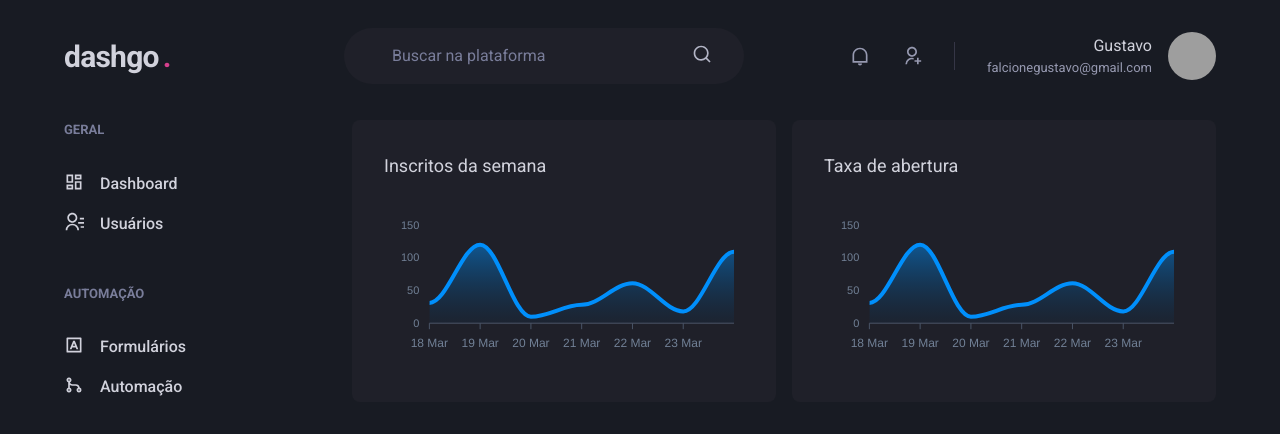
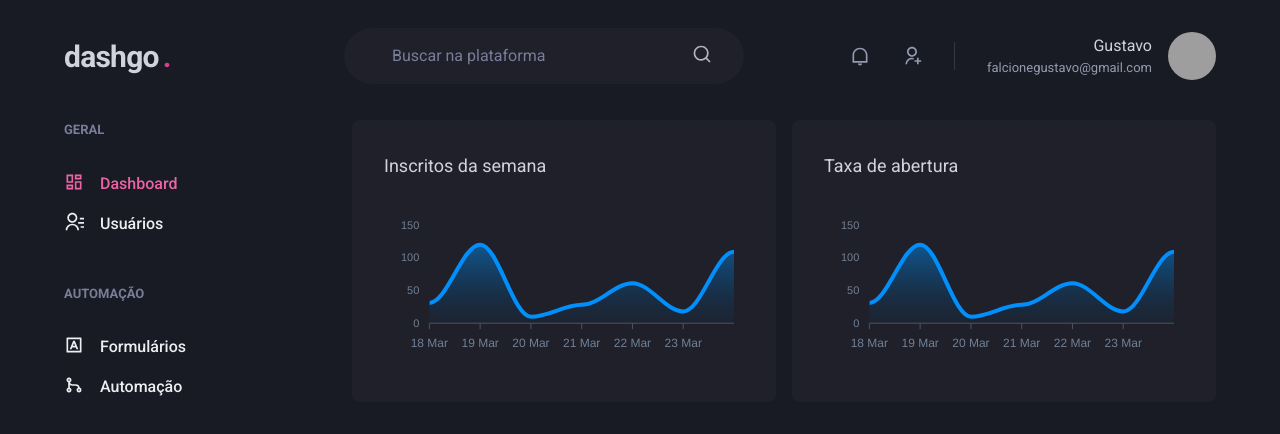
Before and after one commit to gustavofalcione/dashgo, a Next.js app: page /dashboard in a window 1280 px wide. Shown: the top 434 px of the page. Built offline with nearby package versions, Linux system fonts and the light colour scheme; grey boxes are pictures that could not be loaded.

Commit message:
Inserindo navegação e sinalizando link ativo

```diff
--- /dev/null
+++ b/src/components/ActiveLink.tsx
@@ -0,0 +1,31 @@
+import Link, { LinkProps } from "next/link";
+import { useRouter } from "next/router";
+import { cloneElement, ReactElement } from "react";
+
+interface ActiveLinkProps extends LinkProps {
+  children: ReactElement;
+  shouldMatchExactHref?: boolean;
+}
+
+export function ActiveLink({ children, shouldMatchExactHref = false, ...rest }: ActiveLinkProps) {
+  const { asPath } = useRouter()
+  let isActive = false;
+
+  if(shouldMatchExactHref && (asPath === rest.href || asPath === rest.as)) {
+    isActive = true;
+  }
+
+  if(!shouldMatchExactHref &&
+    (asPath.startsWith(String(rest.href)) ||
+    asPath.startsWith(String(rest.as)))) {
+      isActive = true;
+    }
+
+  return(
+    <Link {...rest}>
+      { cloneElement(children, {
+        color: isActive ? 'pink.400' : 'gray.50'
+      }) }
+    </Link>
+  )
+}
--- a/src/components/Sidebar/NavLink.tsx
+++ b/src/components/Sidebar/NavLink.tsx
@@ -1,18 +1,22 @@
-import { Icon, Link, Text, LinkProps as ChakraLinkProps } from "@chakra-ui/react";
+import { Icon, Link as ChakraLink, Text, LinkProps as ChakraLinkProps } from "@chakra-ui/react";
 import { ElementType } from "react";
+import { ActiveLink } from "../ActiveLink";
 
 export interface NavLinkProps extends ChakraLinkProps {
   icon: ElementType;
   children: string;
+  href: string;
 }
 
-export function NavLink({ icon, children, ...rest }: NavLinkProps) {
+export function NavLink({ icon, children, href, ...rest }: NavLinkProps) {
   return (
-    <Link display="flex" textAlign="center" {...rest}>
-      <Icon as={icon} fontSize="20" />
-      <Text ml="4" fontWeight="medium">
-        {children}
-      </Text>
-    </Link>
+    <ActiveLink href={href} passHref>
+      <ChakraLink display="flex" textAlign="center" {...rest}>
+        <Icon as={icon} fontSize="20" />
+        <Text ml="4" fontWeight="medium">
+          {children}
+        </Text>
+      </ChakraLink>
+    </ActiveLink>
   );
 }
--- a/src/components/Sidebar/SidebarNav.tsx
+++ b/src/components/Sidebar/SidebarNav.tsx
@@ -7,13 +7,13 @@ export function SidebarNav() {
   return(
     <Stack spacing="12" align="flex-start" >
         <NavSection title="GERAL">
-          <NavLink icon={RiDashboardLine}>Dashboard</NavLink>
-          <NavLink icon={RiContactsLine}>Usuários</NavLink>
+          <NavLink icon={RiDashboardLine} href="/dashboard">Dashboard</NavLink>
+          <NavLink icon={RiContactsLine} href="/users">Usuários</NavLink>
         </NavSection>
 
         <NavSection title="AUTOMAÇÃO">
-          <NavLink icon={RiInputMethodLine}>Formulários</NavLink>
-          <NavLink icon={RiGitMergeLine}>Automação</NavLink>
+          <NavLink icon={RiInputMethodLine} href="/forms">Formulários</NavLink>
+          <NavLink icon={RiGitMergeLine} href="/automation">Automação</NavLink>
         </NavSection>
     </Stack>
   )
--- a/src/pages/users/create.tsx
+++ b/src/pages/users/create.tsx
@@ -1,4 +1,5 @@
 import { Box, Button, Divider, Flex, Heading, HStack, SimpleGrid, VStack } from "@chakra-ui/react";
+import Link from "next/link";
 import { Input } from "../../components/Form/Input";
 import { Header } from "../../components/Header";
 import { Sidebar } from "../../components/Sidebar";
@@ -29,7 +30,9 @@ export default function CreateUser() {
 
           <Flex mt="8" justify="flex-end">
             <HStack spacing="4">
-              <Button colorScheme="whiteAlpha">Cancelar</Button>
+              <Link href="/users" passHref>
+                <Button as="a" colorScheme="whiteAlpha">Cancelar</Button>
+              </Link>
               <Button colorScheme="pink">Salvar</Button>
             </HStack>
           </Flex>
--- a/src/pages/users/index.tsx
+++ b/src/pages/users/index.tsx
@@ -1,4 +1,5 @@
 import { Box, Button, Checkbox, Flex, Heading, Icon, Table, Tbody, Td, Text, Th, Thead, Tr, useBreakpointValue } from "@chakra-ui/react";
+import Link from "next/link";
 import { RiAddLine, RiPencilLine } from "react-icons/ri";
 import { Header } from "../../components/Header";
 import { Pagination } from "../../components/Pagination";
@@ -21,7 +22,7 @@ export default function UserList() {
             <Heading size="lg" fontWeight="normal">
               Usuários
             </Heading>
-
+            <Link href="/users/create" passHref>
               <Button
                 as="a"
                 size="sm"
@@ -31,6 +32,7 @@ export default function UserList() {
               >
                 Criar novo
               </Button>
+            </Link>
           </Flex>
           <Table colorScheme="whiteAlpha">
             <Thead>
```
Lines whose indentation alone changed are shown as unchanged.
